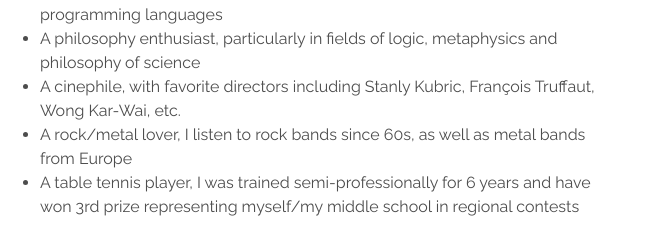
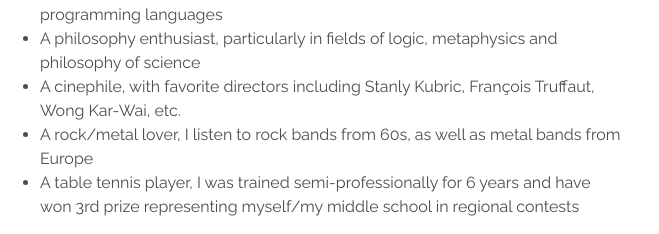
Before and after one commit to cxu2/cxu2.github.io, a plain HTML site: page about/index.html in a window 1280 px wide. Shown: the part 1726-1960 px from the top of the page, 308-967 px from the left. Drawn offline with Linux system fonts and the light colour scheme.

Commit message:
modified typo in about

```diff
--- a/about/index.html
+++ b/about/index.html
@@ -228,7 +228,7 @@
 <li>A student major in Computer Science, insterested in software system and programming languages</li>
 <li>A philosophy enthusiast, particularly in fields of logic, metaphysics and philosophy of science</li>
 <li>A cinephile, with favorite directors including Stanly Kubric, François Truffaut, Wong Kar-Wai, etc.</li>
-<li>A rock/metal lover, I listen to rock bands since 60s, as well as metal bands from Europe</li>
+<li>A rock/metal lover, I listen to rock bands from 60s, as well as metal bands from Europe</li>
 <li>A table tennis player, I was trained semi-professionally for 6 years and have won 3rd prize representing myself/my middle school in regional contests</li>
 </ul>
 
```
